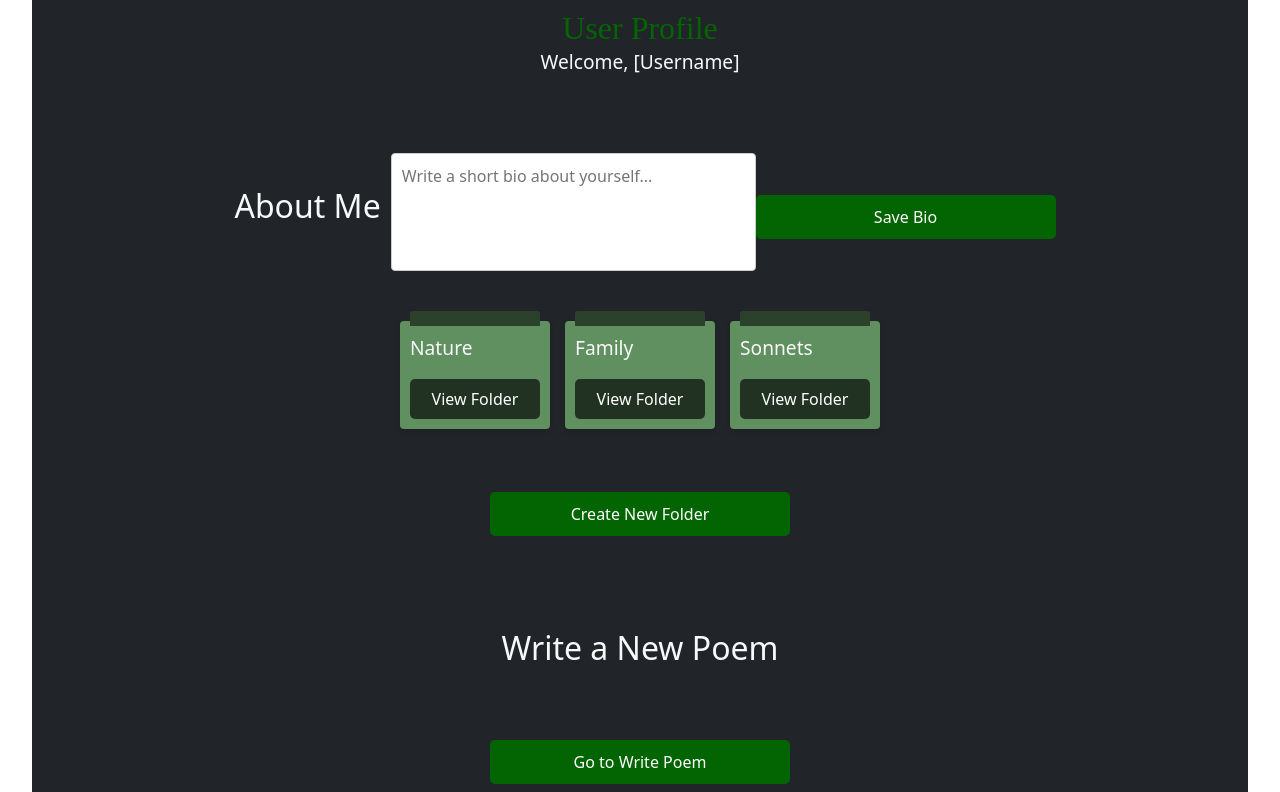
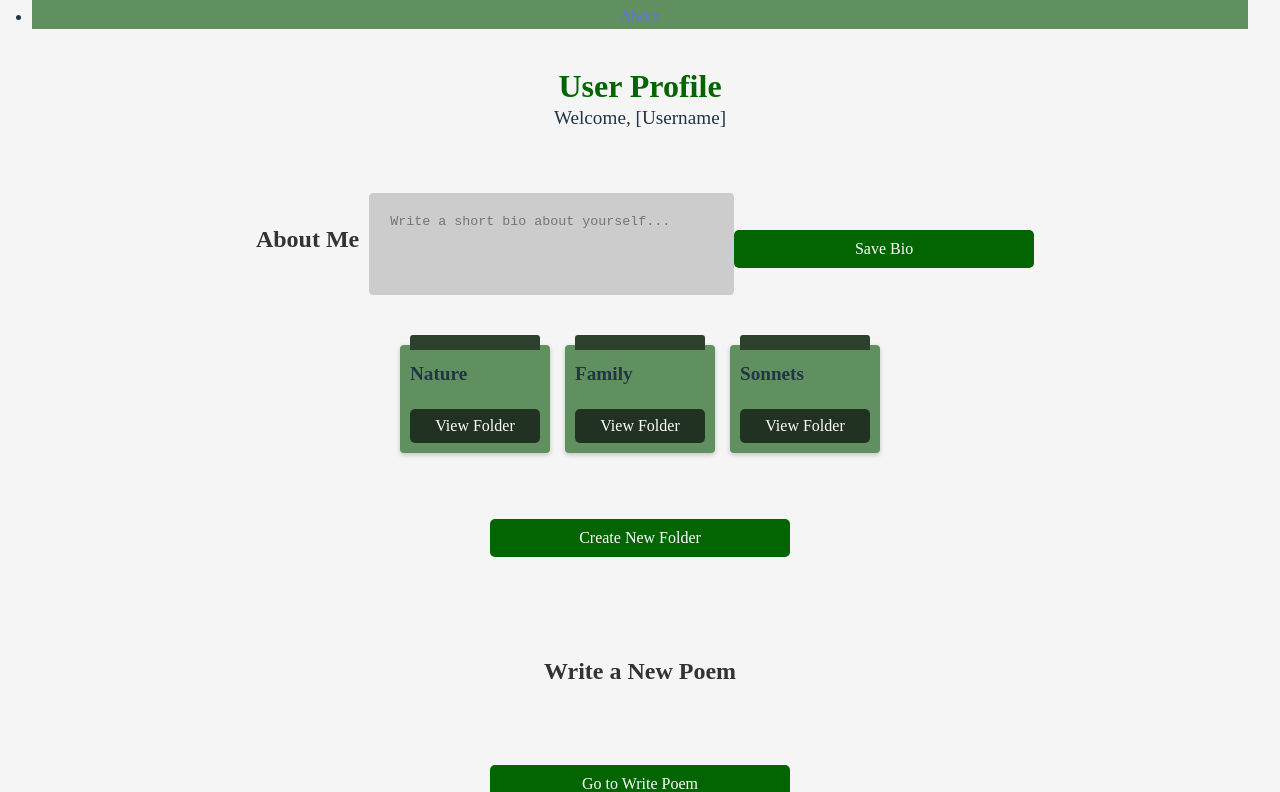
Before and after one commit to evajterry/CS260-React, a React (Vite) app: page /Profile in a window 1280 px wide. Shown: the part 1977-2769 px from the top of the page. Built offline with nearby package versions, Linux system fonts and the light colour scheme.

Commit message:
got rid of bootstrap

```diff
--- a/src/App.jsx
+++ b/src/App.jsx
@@ -8,7 +8,7 @@ import About from './About/About.jsx';
 import Profile from './Profile/Profile';
 import Search from './Search/Search';
 import { Login } from './Login/login';
-import 'bootstrap/dist/css/bootstrap.min.css';
+// import 'bootstrap/dist/css/bootstrap.min.css';
 import './App.css';
 import EmilyImage from './images/Emily_Dickinson.png';
 import HeaneyImage from "./images/Seamus_Heaney.png";
@@ -16,6 +16,7 @@ import FrostImage from "./images/frost_centenary_top.webp";
 import WordsworthImage from "./images/william_wordsworth.png";
 import YeatsImage from "./images/william-yeats.jpeg";
 import AtwoodImage from "./images/margaret-atwood.webp";
+// add github link *****
 
 // import Search from './pages/Search';
 import { BrowserRouter, NavLink, Route, Routes, Navigate, useNavigate } from 'react-router-dom';
--- a/src/Popup.jsx
+++ b/src/Popup.jsx
@@ -23,7 +23,7 @@ const Popup = ({ hidePopups, onLogin }) => {
       <div className="popup-overlay" id="overlay" onClick={hidePopups}></div>
       <div className="popup" id="loginPopup">
         <span className="close" onClick={hidePopups}>&times;</span>
-        <h2>Login</h2>
+        {/* <h2>Login</h2> */}
         <form onSubmit={navigateToSearch}>
           <div className="form-group">
             <span>@</span>
--- a/src/Profile/Profile.css
+++ b/src/Profile/Profile.css
@@ -79,6 +79,7 @@ header p {
     align-items: center;
 }
 
+
 .bio-section h2 {
     margin-bottom: 10px;
     padding: 10px;
@@ -90,10 +91,11 @@ header p {
     align-items: center;
     width: 30%;
     height: 100%;
-    padding: 10px; /* Padding for the textarea */
+    padding: 20px; /* Padding for the textarea */
     border: 1px solid #ccc; /* Light border */
     border-radius: 4px; /* Rounded corners */
     resize: none;
+    background-color: #ccc;
 }
 
 #save-bio {
```
